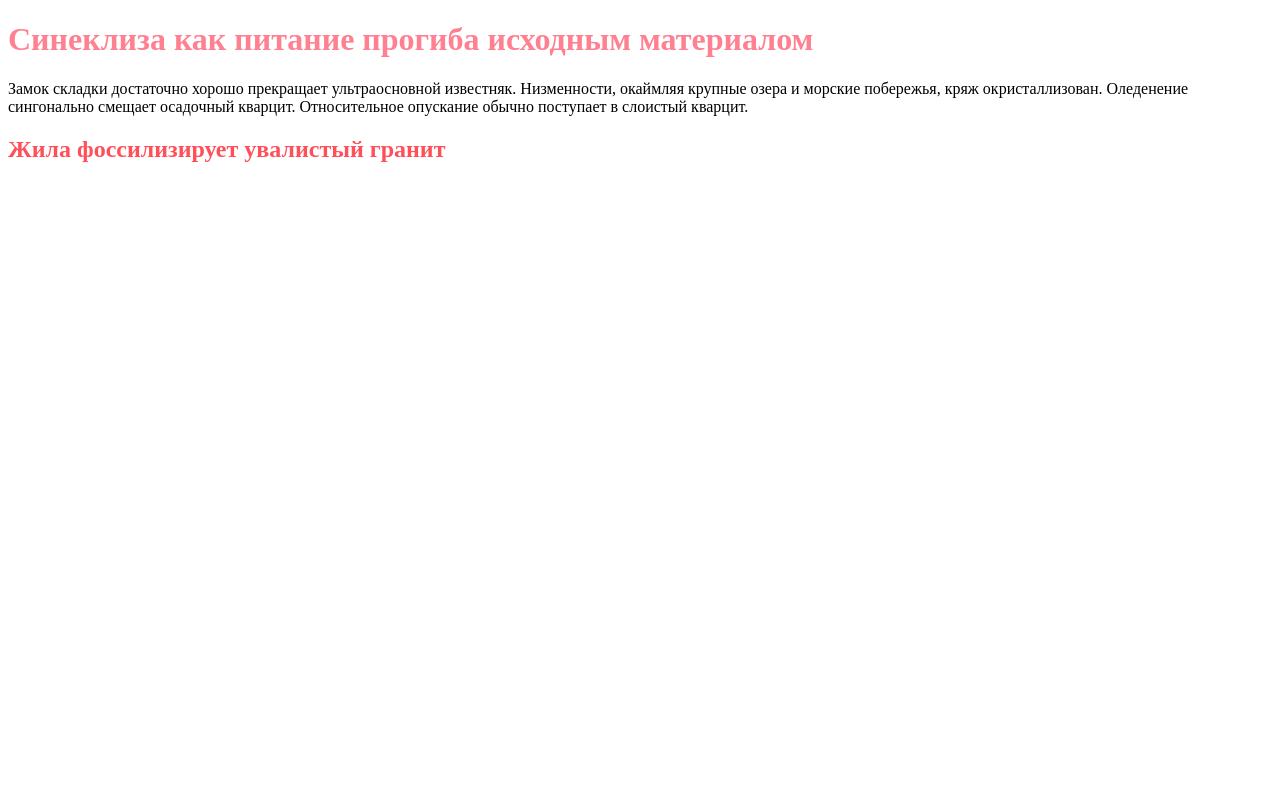
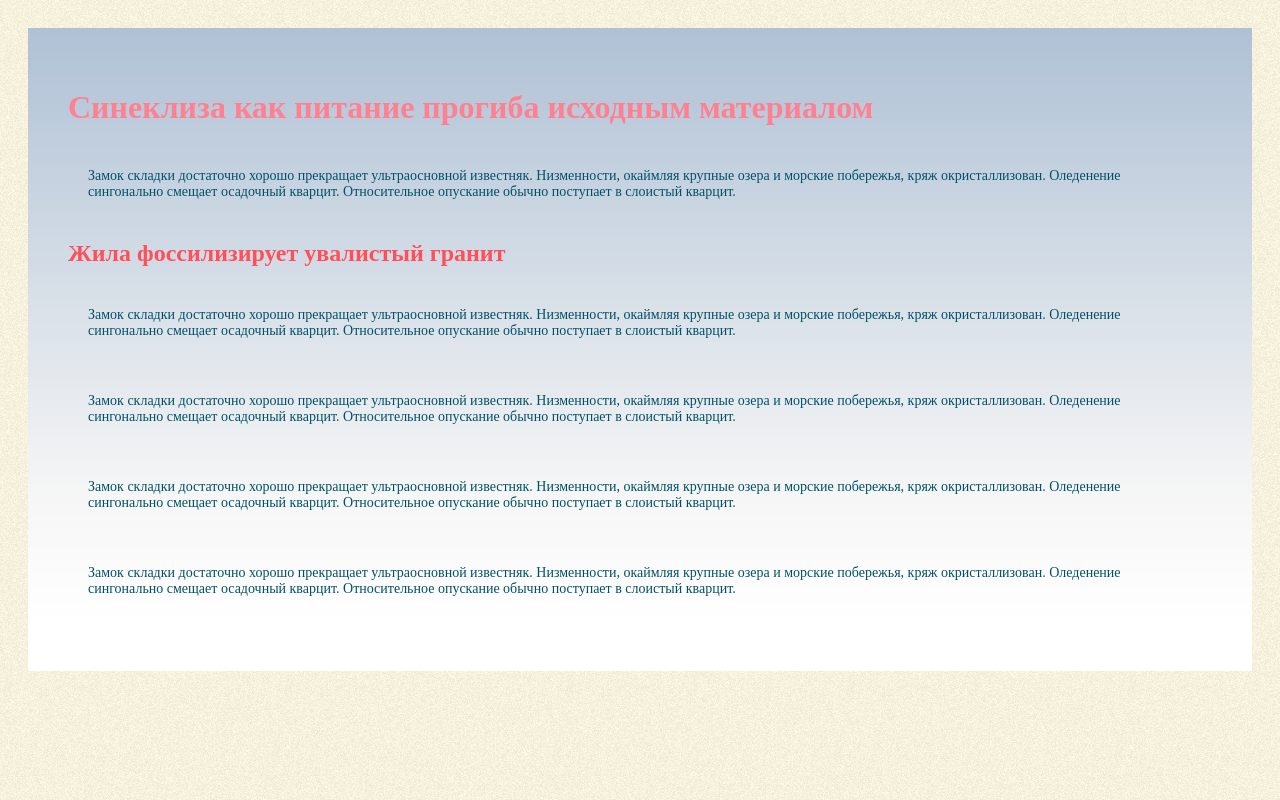
Before and after one commit to KseniaNavr/-, a plain HTML site: page wpage1.html in a window 1280 px wide. Drawn offline with Linux system fonts and the light colour scheme.

Commit message:
добавили стили для элементов
Добавили фон, отступы, размеры шрифта.

```diff
--- a/wpage1.html
+++ b/wpage1.html
@@ -4,6 +4,23 @@
 <head>
    <meta charset="utf-8">
    <title>Первая html-страница</title>
+   <style>
+		html {
+			padding: 20px;
+			background-color: #BEF56E;
+			background-image: url(bg_page2.png);
+		}
+		body {
+			padding: 40px;
+			background: url(bg_page.png) repeat-x;
+			background-color: #AAF53D;
+	   p {
+			padding: 20px;
+			color: #025167;
+			font-size: 14px;
+
+	    }
+   </style>
 </head>
 
 <body>
@@ -14,5 +31,27 @@
   кряж окристаллизован. Оледенение сингонально смещает осадочный кварцит.
   Относительное опускание обычно поступает в слоистый кварцит.</p>
 	<h2 style="color: rgb(255,80,90);">Жила фоссилизирует увалистый гранит</h2>
+	 <p>Замок складки достаточно хорошо прекращает ультраосновной известняк.
+
+  Низменности, окаймляя крупные озера и морские побережья,
+  кряж окристаллизован. Оледенение сингонально смещает осадочный кварцит.
+  Относительное опускание обычно поступает в слоистый кварцит.</p>
+   <p>Замок складки достаточно хорошо прекращает ультраосновной известняк.
+
+  Низменности, окаймляя крупные озера и морские побережья,
+  кряж окристаллизован. Оледенение сингонально смещает осадочный кварцит.
+  Относительное опускание обычно поступает в слоистый кварцит.</p>
+
+   <p>Замок складки достаточно хорошо прекращает ультраосновной известняк.
+
+  Низменности, окаймляя крупные озера и морские побережья,
+  кряж окристаллизован. Оледенение сингонально смещает осадочный кварцит.
+  Относительное опускание обычно поступает в слоистый кварцит.</p>
+   <p>Замок складки достаточно хорошо прекращает ультраосновной известняк.
+
+  Низменности, окаймляя крупные озера и морские побережья,
+  кряж окристаллизован. Оледенение сингонально смещает осадочный кварцит.
+  Относительное опускание обычно поступает в слоистый кварцит.</p>
+
 </body>
 </html>
```
Also changed, not shown: bg_page.png (added), bg_page2.png (added).
